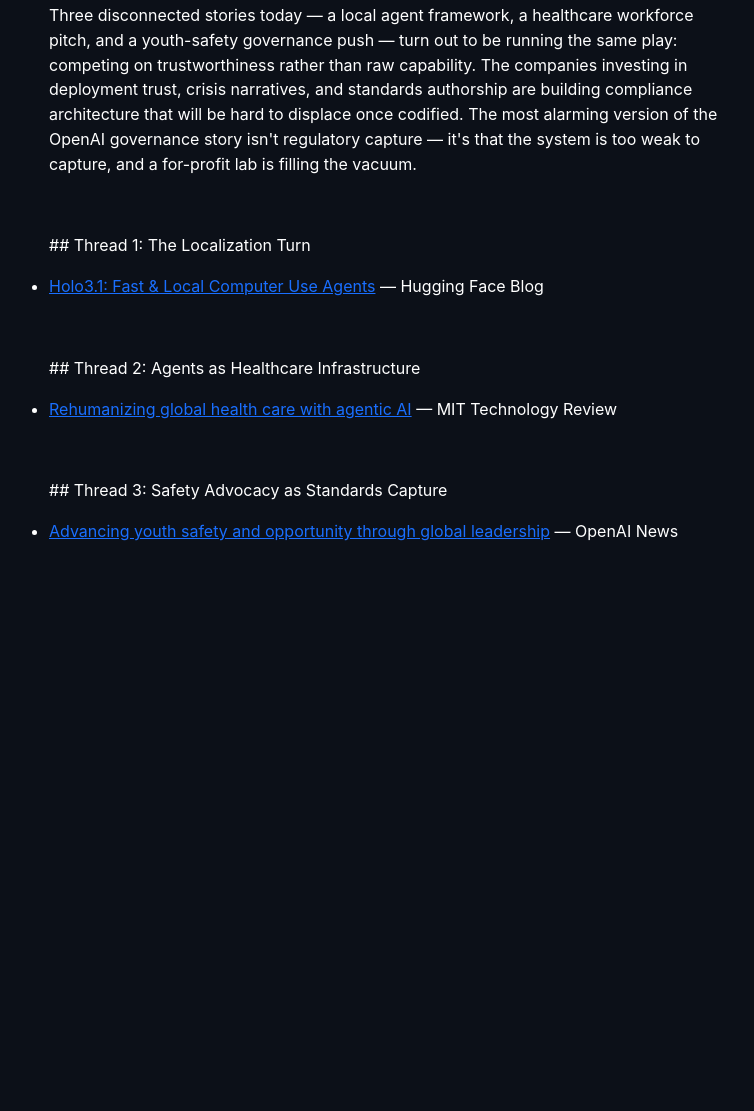
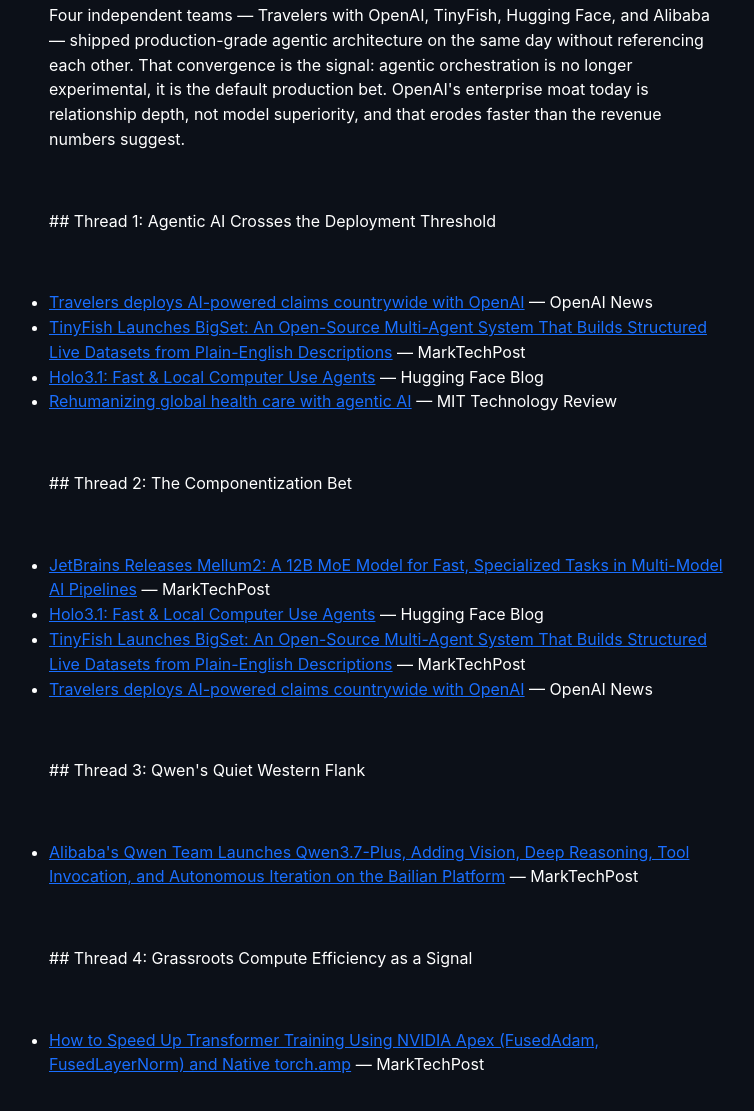
Before and after one commit to jimbrods238/daily-ai-podcast-feed, a plain HTML site: page episodes/2026-06-02.html in a window 1280 px wide. Shown: the part 417-1528 px from the top of the page, without its empty margins (271-1025 px from the left). Before the commit the page ends 1025 px from the top, so only its background shows below. Drawn offline with Linux system fonts and the light colour scheme.

Commit message:
Episode 2026-06-02

```diff
--- a/episodes/2026-06-02.html
+++ b/episodes/2026-06-02.html
@@ -2,8 +2,8 @@
 <html lang="en">
 <head>
   <meta charset="utf-8">
-  <title>2026-06-02 — 2026-06-02 — Legitimacy Is the New Moat | Daily AI Briefing</title>
-  <meta name="description" content="Three disconnected stories today — a local agent framework, a healthcare workforce pitch, and a youth-safety governance push — turn out to be running the same play: competing on trustworthiness rather than raw capability. The companies investing in deployment trust, crisis narratives, and standards authorship are building compliance architecture that will be hard to displace once codified. The most alarming version of the OpenAI governance story isn't regulatory capture — it's that the system is too weak to capture, and a for-profit lab is filling the vacuum.">
+  <title>2026-06-02 — AI in the news: June 2, 2026 — The Orchestration Convergence | Daily AI Briefing</title>
+  <meta name="description" content="Four independent teams — Travelers with OpenAI, TinyFish, Hugging Face, and Alibaba — shipped production-grade agentic architecture on the same day without referencing each other. That convergence is the signal: agentic orchestration is no longer experimental, it is the default production bet. OpenAI's enterprise moat today is relationship depth, not model superiority, and that erodes faster than the revenue numbers suggest.">
   <style>
     :root {
       --navy: #0C1018; --blue: #1A6FFF; --gray: #555;
@@ -22,19 +22,32 @@
 </head>
 <body>
   <div class="meta">Daily AI Briefing — 2026-06-02</div>
-  <h1>2026-06-02 — Legitimacy Is the New Moat</h1>
+  <h1>AI in the news: June 2, 2026 — The Orchestration Convergence</h1>
   <audio controls preload="none" src="https://pub-741f72bb69f44987a2c5f6824c94a413.r2.dev/episodes/2026-06-02.mp3"></audio>
-  <div class="show-notes"><ul><p># Legitimacy Is the New Moat</p>
+  <div class="show-notes"><ul><p># The Orchestration Convergence</p>
 </ul><br/><ul>
-<p>Three disconnected stories today — a local agent framework, a healthcare workforce pitch, and a youth-safety governance push — turn out to be running the same play: competing on trustworthiness rather than raw capability. The companies investing in deployment trust, crisis narratives, and standards authorship are building compliance architecture that will be hard to displace once codified. The most alarming version of the OpenAI governance story isn't regulatory capture — it's that the system is too weak to capture, and a for-profit lab is filling the vacuum.</p>
+<p>Four independent teams — Travelers with OpenAI, TinyFish, Hugging Face, and Alibaba — shipped production-grade agentic architecture on the same day without referencing each other. That convergence is the signal: agentic orchestration is no longer experimental, it is the default production bet. OpenAI's enterprise moat today is relationship depth, not model superiority, and that erodes faster than the revenue numbers suggest.</p>
 </ul><br/><ul>
-<p>## Thread 1: The Localization Turn</p>
-<li><a href="https://huggingface.co/blog/holo3-1">Holo3.1: Fast & Local Computer Use Agents</a> — Hugging Face Blog</li>
+<p>## Thread 1: Agentic AI Crosses the Deployment Threshold</p>
 </ul><br/><ul>
-<p>## Thread 2: Agents as Healthcare Infrastructure</p>
-<li><a href="https://www.technologyreview.com/2025/rehumanizing-global-health-care-with-agentic-ai/">Rehumanizing global health care with agentic AI</a> — MIT Technology Review</li>
+<li><a href="https://openai.com/index/travelers/">Travelers deploys AI-powered claims countrywide with OpenAI</a> — OpenAI News</li>
+<li><a href="https://www.marktechpost.com/2025/05/tinyfish-bigset/">TinyFish Launches BigSet: An Open-Source Multi-Agent System That Builds Structured Live Datasets from Plain-English Descriptions</a> — MarkTechPost</li>
+<li><a href="https://huggingface.co/blog/holo3">Holo3.1: Fast & Local Computer Use Agents</a> — Hugging Face Blog</li>
+<li><a href="https://www.technologyreview.com/2025/05/rehumanizing-global-health-care-with-agentic-ai/">Rehumanizing global health care with agentic AI</a> — MIT Technology Review</li>
 </ul><br/><ul>
-<p>## Thread 3: Safety Advocacy as Standards Capture</p>
-<li><a href="https://openai.com/news/advancing-youth-safety-and-opportunity-through-global-leadership/">Advancing youth safety and opportunity through global leadership</a> — OpenAI News</li></ul></div>
+<p>## Thread 2: The Componentization Bet</p>
+</ul><br/><ul>
+<li><a href="https://www.marktechpost.com/2025/05/jetbrains-mellum2/">JetBrains Releases Mellum2: A 12B MoE Model for Fast, Specialized Tasks in Multi-Model AI Pipelines</a> — MarkTechPost</li>
+<li><a href="https://huggingface.co/blog/holo3">Holo3.1: Fast & Local Computer Use Agents</a> — Hugging Face Blog</li>
+<li><a href="https://www.marktechpost.com/2025/05/tinyfish-bigset/">TinyFish Launches BigSet: An Open-Source Multi-Agent System That Builds Structured Live Datasets from Plain-English Descriptions</a> — MarkTechPost</li>
+<li><a href="https://openai.com/index/travelers/">Travelers deploys AI-powered claims countrywide with OpenAI</a> — OpenAI News</li>
+</ul><br/><ul>
+<p>## Thread 3: Qwen's Quiet Western Flank</p>
+</ul><br/><ul>
+<li><a href="https://www.marktechpost.com/2025/05/qwen37-plus/">Alibaba's Qwen Team Launches Qwen3.7-Plus, Adding Vision, Deep Reasoning, Tool Invocation, and Autonomous Iteration on the Bailian Platform</a> — MarkTechPost</li>
+</ul><br/><ul>
+<p>## Thread 4: Grassroots Compute Efficiency as a Signal</p>
+</ul><br/><ul>
+<li><a href="https://www.marktechpost.com/2025/05/nvidia-apex-training/">How to Speed Up Transformer Training Using NVIDIA Apex (FusedAdam, FusedLayerNorm) and Native torch.amp</a> — MarkTechPost</li></ul></div>
 </body>
 </html>
```
Also changed, not shown: feed.xml (+8 -19 lines).
